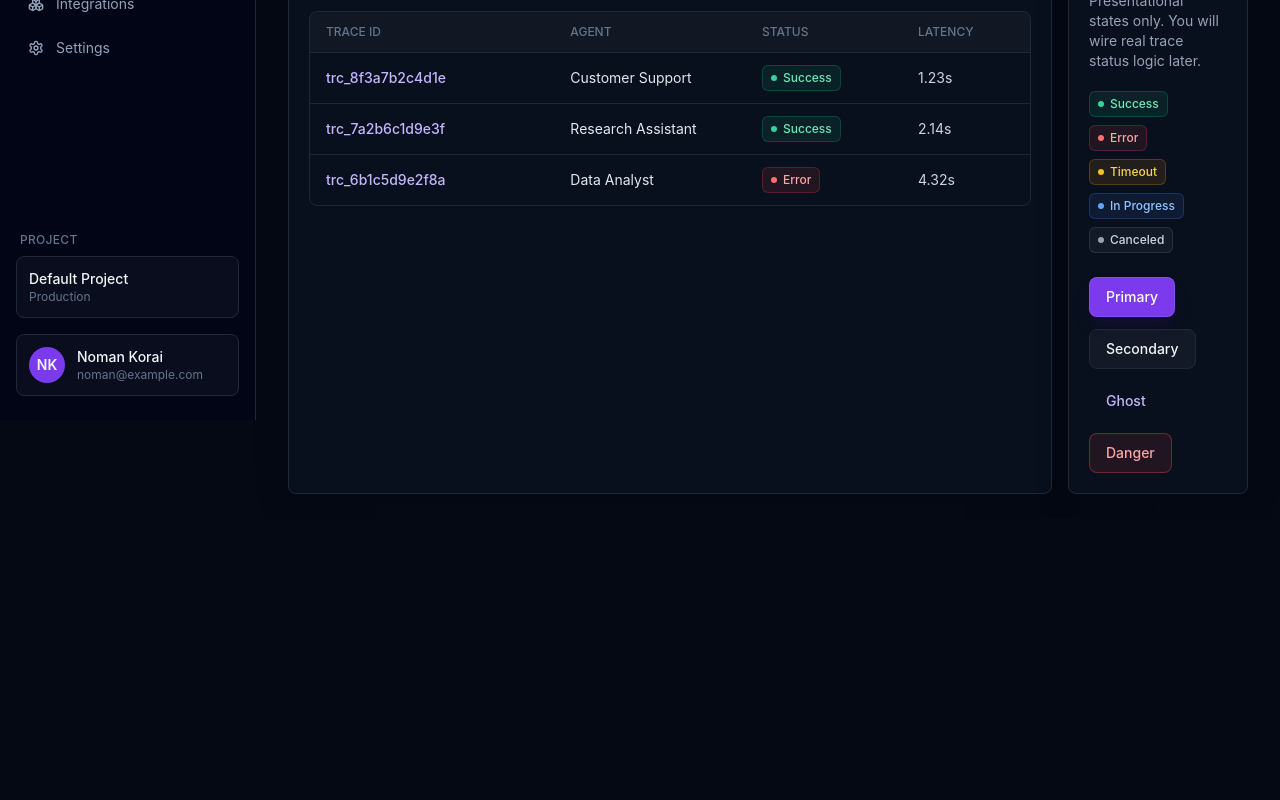
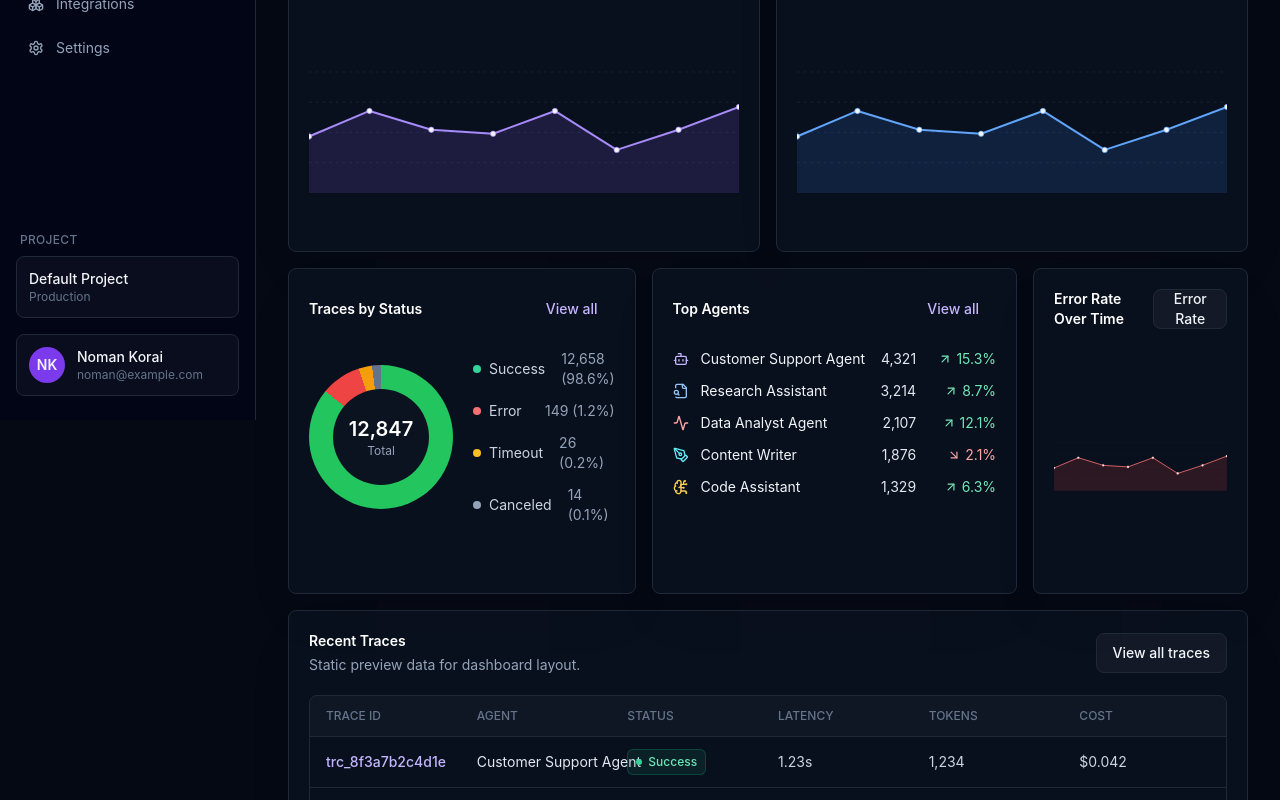
Before and after one commit to ArelGabay/agentops, a React (Vite) app in the folder frontend/: page /dashboard in a window 1280 px wide. Shown: the part 380-1180 px from the top of the page. Before the commit the page ends 898 px from the top, so only its background shows below. Built offline with nearby package versions, Linux system fonts and the light colour scheme.

Commit message:
feat(frontend): build dashboard ui

```diff
--- /dev/null
+++ b/frontend/src/components/ui/ChartCard.tsx
@@ -0,0 +1,23 @@
+import type { ReactNode } from 'react'
+
+import { Card } from './Card'
+
+type ChartCardProps = {
+  title: string
+  action?: ReactNode
+  children: ReactNode
+  className?: string
+}
+
+export function ChartCard({ title, action, children, className = '' }: ChartCardProps) {
+  return (
+    <Card className={['p-5', className].join(' ')}>
+      <div className="flex items-center justify-between gap-4">
+        <h2 className="text-sm font-semibold text-white">{title}</h2>
+        {action}
+      </div>
+
+      <div className="mt-5">{children}</div>
+    </Card>
+  )
+}
--- /dev/null
+++ b/frontend/src/components/ui/StatList.tsx
@@ -0,0 +1,56 @@
+import type { ReactNode } from 'react'
+import { ArrowDownRight, ArrowUpRight } from 'lucide-react'
+
+type StatTrend = 'up' | 'down' | 'neutral'
+
+type StatListItem = {
+  label: string
+  value: string
+  meta?: string
+  trend?: StatTrend
+  icon?: ReactNode
+}
+
+type StatListProps = {
+  items: StatListItem[]
+}
+
+const trendStyles: Record<StatTrend, string> = {
+  up: 'text-emerald-300',
+  down: 'text-red-300',
+  neutral: 'text-slate-400',
+}
+
+export function StatList({ items }: StatListProps) {
+  return (
+    <div className="space-y-3">
+      {items.map((item) => {
+        const TrendIcon = item.trend === 'down' ? ArrowDownRight : ArrowUpRight
+
+        return (
+          <div className="flex items-center justify-between gap-4" key={item.label}>
+            <div className="flex min-w-0 items-center gap-3">
+              {item.icon}
+              <span className="truncate text-sm text-slate-100">{item.label}</span>
+            </div>
+
+            <div className="flex shrink-0 items-center gap-3 text-sm">
+              <span className="text-slate-200">{item.value}</span>
+              {item.meta && (
+                <span
+                  className={[
+                    'flex min-w-[68px] items-center justify-end gap-1',
+                    trendStyles[item.trend ?? 'neutral'],
+                  ].join(' ')}
+                >
+                  {item.trend && item.trend !== 'neutral' && <TrendIcon className="h-3.5 w-3.5" />}
+                  {item.meta}
+                </span>
+              )}
+            </div>
+          </div>
+        )
+      })}
+    </div>
+  )
+}
--- /dev/null
+++ b/frontend/src/components/ui/TablePreview.tsx
@@ -0,0 +1,38 @@
+import type { ReactNode } from 'react'
+
+type TablePreviewProps = {
+  columns: string[]
+  rows: ReactNode[][]
+  minWidth?: string
+}
+
+export function TablePreview({ columns, rows, minWidth = '760px' }: TablePreviewProps) {
+  return (
+    <div className="overflow-x-auto rounded-lg border border-app-border">
+      <div style={{ minWidth }}>
+        <div
+          className="grid items-center gap-4 bg-white/[0.03] px-4 py-3 text-xs font-medium uppercase text-slate-500"
+          style={{ gridTemplateColumns: `repeat(${columns.length}, minmax(0, 1fr))` }}
+        >
+          {columns.map((column) => (
+            <span key={column}>{column}</span>
+          ))}
+        </div>
+
+        {rows.map((row, rowIndex) => (
+          <div
+            className="grid items-center gap-4 border-t border-app-border px-4 py-3 text-sm"
+            key={rowIndex}
+            style={{ gridTemplateColumns: `repeat(${columns.length}, minmax(0, 1fr))` }}
+          >
+            {row.map((cell, cellIndex) => (
+              <div className="min-w-0" key={cellIndex}>
+                {cell}
+              </div>
+            ))}
+          </div>
+        ))}
+      </div>
+    </div>
+  )
+}
--- a/frontend/src/pages/DashboardPage.tsx
+++ b/frontend/src/pages/DashboardPage.tsx
@@ -1,17 +1,25 @@
 import {
   Activity,
+  Bot,
+  BrainCircuit,
+  Calendar,
+  CheckCircle2,
   Clock3,
   Database,
   DollarSign,
   Download,
-  ShieldCheck,
+  FileSearch,
+  PenTool,
 } from 'lucide-react'
 
 import { PageHeader } from '../components/layout/PageHeader'
 import { MetricCard } from '../components/metrics/MetricCard'
 import { Button } from '../components/ui/Button'
 import { Card } from '../components/ui/Card'
+import { ChartCard } from '../components/ui/ChartCard'
+import { StatList } from '../components/ui/StatList'
 import { StatusBadge } from '../components/ui/StatusBadge'
+import { TablePreview } from '../components/ui/TablePreview'
 
 const metricCards = [
   {
@@ -29,7 +37,7 @@ const metricCards = [
     trendLabel: '2.1% vs last 7 days',
     trend: 'up' as const,
     tone: 'emerald' as const,
-    icon: <ShieldCheck className="h-5 w-5" />,
+    icon: <CheckCircle2 className="h-5 w-5" />,
     sparkline: [42, 40, 38, 41, 39, 44, 48, 57, 51, 55, 62, 58],
   },
   {
@@ -61,6 +69,134 @@ const metricCards = [
   },
 ]
 
+const topAgents = [
+  {
+    label: 'Customer Support Agent',
+    value: '4,321',
+    meta: '15.3%',
+    trend: 'up' as const,
+    icon: <Bot className="h-4 w-4 text-violet-300" />,
+  },
+  {
+    label: 'Research Assistant',
+    value: '3,214',
+    meta: '8.7%',
+    trend: 'up' as const,
+    icon: <FileSearch className="h-4 w-4 text-blue-300" />,
+  },
+  {
+    label: 'Data Analyst Agent',
+    value: '2,107',
+    meta: '12.1%',
+    trend: 'up' as const,
+    icon: <Activity className="h-4 w-4 text-red-300" />,
+  },
+  {
+    label: 'Content Writer',
+    value: '1,876',
+    meta: '2.1%',
+    trend: 'down' as const,
+    icon: <PenTool className="h-4 w-4 text-cyan-300" />,
+  },
+  {
+    label: 'Code Assistant',
+    value: '1,329',
+    meta: '6.3%',
+    trend: 'up' as const,
+    icon: <BrainCircuit className="h-4 w-4 text-amber-300" />,
+  },
+]
+
+const recentTraceRows = [
+  ['trc_8f3a7b2c4d1e', 'Customer Support Agent', 'success', '1.23s', '1,234', '$0.042'],
+  ['trc_7a2b6c1d9e3f', 'Research Assistant', 'success', '2.14s', '2,341', '$0.081'],
+  ['trc_6b1c5d9e2f8a', 'Data Analyst Agent', 'error', '4.32s', '3,214', '$0.113'],
+  ['trc_9e2f8a1b5c7d', 'Content Writer', 'success', '1.08s', '987', '$0.034'],
+  ['trc_3c7d9e2f1a5b', 'Code Assistant', 'timeout', '10.00s', '2,111', '$0.074'],
+]
+
+function StaticLineChart({ tone = 'violet' }: { tone?: 'violet' | 'blue' | 'red' }) {
+  const strokeStyles = {
+    violet: 'stroke-violet-400',
+    blue: 'stroke-blue-400',
+    red: 'stroke-red-400',
+  }
+
+  const fillStyles = {
+    violet: 'fill-violet-500/15',
+    blue: 'fill-blue-500/15',
+    red: 'fill-red-500/15',
+  }
+
+  return (
+    <div className="h-56">
+      <svg className="h-full w-full" viewBox="0 0 640 220" role="img" aria-label="Static chart preview">
+        <path
+          className="stroke-slate-800"
+          d="M0 40H640 M0 85H640 M0 130H640 M0 175H640"
+          fill="none"
+          strokeDasharray="4 6"
+          strokeWidth="1"
+        />
+        <path
+          className={fillStyles[tone]}
+          d="M0 136 L90 98 L182 126 L274 132 L366 98 L458 156 L550 126 L640 92 L640 220 L0 220 Z"
+        />
+        <path
+          className={strokeStyles[tone]}
+          d="M0 136 L90 98 L182 126 L274 132 L366 98 L458 156 L550 126 L640 92"
+          fill="none"
+          strokeLinecap="round"
+          strokeLinejoin="round"
+          strokeWidth="3"
+        />
+        {[0, 90, 182, 274, 366, 458, 550, 640].map((x, index) => (
+          <circle
+            className={strokeStyles[tone]}
+            cx={x}
+            cy={[136, 98, 126, 132, 98, 156, 126, 92][index]}
+            fill="currentColor"
+            key={x}
+            r="4"
+          />
+        ))}
+      </svg>
+    </div>
+  )
+}
+
+function StatusDonut() {
+  return (
+    <div className="flex flex-col gap-5 sm:flex-row sm:items-center">
+      <div className="grid h-36 w-36 shrink-0 place-items-center rounded-full bg-[conic-gradient(#22c55e_0_86%,#ef4444_86%_95%,#f59e0b_95%_98%,#64748b_98%_100%)]">
+        <div className="grid h-24 w-24 place-items-center rounded-full bg-app-surface text-center">
+          <div>
+            <p className="text-xl font-semibold text-white">12,847</p>
+            <p className="text-xs text-slate-400">Total</p>
+          </div>
+        </div>
+      </div>
+
+      <div className="min-w-0 flex-1 space-y-3 text-sm">
+        {[
+          ['Success', '12,658 (98.6%)', 'bg-emerald-400'],
+          ['Error', '149 (1.2%)', 'bg-red-400'],
+          ['Timeout', '26 (0.2%)', 'bg-amber-400'],
+          ['Canceled', '14 (0.1%)', 'bg-slate-400'],
+        ].map(([label, value, color]) => (
+          <div className="flex items-center justify-between gap-4" key={label}>
+            <span className="flex items-center gap-2 text-slate-300">
+              <span className={['h-2 w-2 rounded-full', color].join(' ')} />
+              {label}
+            </span>
+            <span className="text-slate-400">{value}</span>
+          </div>
+        ))}
+      </div>
+    </div>
+  )
+}
+
 export function DashboardPage() {
   return (
     <>
@@ -70,8 +206,11 @@ export function DashboardPage() {
           description="Overview of your AI agents and system performance."
         />
 
-        <div className="flex gap-3">
-          <Button variant="secondary">May 12 - May 19</Button>
+        <div className="flex flex-wrap gap-3">
+          <Button className="min-w-0" variant="secondary">
+            <Calendar className="h-4 w-4" />
+            <span className="truncate">May 12 - May 19</span>
+          </Button>
           <Button variant="primary">
             <Download className="h-4 w-4" />
             Export
@@ -85,69 +224,63 @@ export function DashboardPage() {
         ))}
       </div>
 
-      <div className="mt-4 grid gap-4 xl:grid-cols-[1.5fr_1fr]">
+      <div className="mt-4 grid gap-4 xl:grid-cols-2">
+        <ChartCard title="Traces Over Time" action={<Button variant="secondary">Traces</Button>}>
+          <StaticLineChart tone="violet" />
+        </ChartCard>
+
+        <ChartCard
+          title="Latency (p95) Over Time"
+          action={<Button variant="secondary">p95 Latency</Button>}
+        >
+          <StaticLineChart tone="blue" />
+        </ChartCard>
+      </div>
+
+      <div className="mt-4 grid gap-4 xl:grid-cols-[1fr_0.85fr_1.2fr]">
         <Card className="p-5">
-          <div className="flex items-center justify-between">
-            <div>
-              <h2 className="text-sm font-semibold text-white">Recent Trace Preview</h2>
-              <p className="mt-1 text-sm text-slate-400">
-                Static visual sample for table spacing and badge styling.
-              </p>
-            </div>
+          <div className="mb-5 flex items-center justify-between">
+            <h2 className="text-sm font-semibold text-white">Traces by Status</h2>
             <Button variant="ghost">View all</Button>
           </div>
-
-          <div className="mt-5 overflow-x-auto rounded-lg border border-app-border">
-            <div className="min-w-[720px]">
-              <div className="grid grid-cols-[1.3fr_1fr_140px_96px] items-center gap-4 bg-white/[0.03] px-4 py-3 text-xs font-medium uppercase text-slate-500">
-                <span>Trace ID</span>
-                <span>Agent</span>
-                <span>Status</span>
-                <span>Latency</span>
-              </div>
-              {[
-                ['trc_8f3a7b2c4d1e', 'Customer Support', 'success', '1.23s'],
-                ['trc_7a2b6c1d9e3f', 'Research Assistant', 'success', '2.14s'],
-                ['trc_6b1c5d9e2f8a', 'Data Analyst', 'error', '4.32s'],
-              ].map(([traceId, agent, status, latency]) => (
-                <div
-                  className="grid grid-cols-[1.3fr_1fr_140px_96px] items-center gap-4 border-t border-app-border px-4 py-3 text-sm"
-                  key={traceId}
-                >
-                  <span className="font-medium text-violet-300">{traceId}</span>
-                  <span className="text-slate-200">{agent}</span>
-                  <span>
-                    <StatusBadge status={status === 'error' ? 'error' : 'success'} />
-                  </span>
-                  <span className="text-slate-300">{latency}</span>
-                </div>
-              ))}
-            </div>
-          </div>
+          <StatusDonut />
         </Card>
 
         <Card className="p-5">
-          <h2 className="text-sm font-semibold text-white">Status Badge Preview</h2>
-          <p className="mt-1 text-sm text-slate-400">
-            Presentational states only. You will wire real trace status logic later.
-          </p>
+          <div className="mb-5 flex items-center justify-between">
+            <h2 className="text-sm font-semibold text-white">Top Agents</h2>
+            <Button variant="ghost">View all</Button>
+          </div>
+          <StatList items={topAgents} />
+        </Card>
 
-          <div className="mt-5 flex flex-wrap gap-2">
-            <StatusBadge status="success" />
-            <StatusBadge status="error" />
-            <StatusBadge status="timeout" />
-            <StatusBadge status="in-progress" />
-            <StatusBadge status="canceled" />
+        <ChartCard title="Error Rate Over Time" action={<Button variant="secondary">Error Rate</Button>}>
+          <StaticLineChart tone="red" />
+        </ChartCard>
+      </div>
+
+      <Card className="mt-4 p-5">
+        <div className="mb-5 flex flex-col gap-3 sm:flex-row sm:items-center sm:justify-between">
+          <div>
+            <h2 className="text-sm font-semibold text-white">Recent Traces</h2>
+            <p className="mt-1 text-sm text-slate-400">Static preview data for dashboard layout.</p>
           </div>
+          <Button variant="secondary">View all traces</Button>
+        </div>
 
-          <div className="mt-6 flex flex-wrap gap-3">
-            <Button variant="primary">Primary</Button>
-            <Button variant="secondary">Secondary</Button>
-            <Button variant="ghost">Ghost</Button>
-            <Button variant="danger">Danger</Button>
-          </div>
-        </Card>
-      </div>
+        <TablePreview
+          columns={['Trace ID', 'Agent', 'Status', 'Latency', 'Tokens', 'Cost']}
+          minWidth="920px"
+          rows={recentTraceRows.map(([traceId, agent, status, latency, tokens, cost]) => [
+            <span className="truncate font-medium text-violet-300">{traceId}</span>,
+            <span className="truncate text-slate-200">{agent}</span>,
+            <StatusBadge status={status as 'success' | 'error' | 'timeout'} />,
+            <span className="text-slate-300">{latency}</span>,
+            <span className="text-slate-300">{tokens}</span>,
+            <span className="text-slate-300">{cost}</span>,
+          ])}
+        />
+      </Card>
     </>
   )
 }
```
Also changed, not shown: 1 other file (tests, documents, lock files or other folders).
